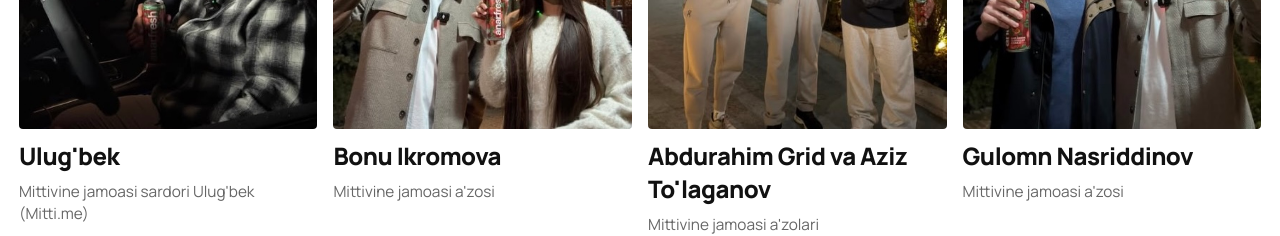
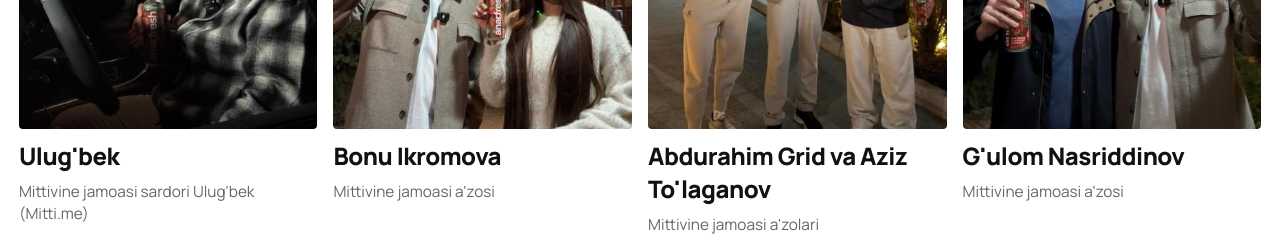
Before and after one commit to cxAbdulloh/Fresh, a React (Vite) app: page / in a window 1280 px wide. Shown: the part 3320-3556 px from the top of the page. Built offline with nearby package versions, Linux system fonts and the light colour scheme; a web font is replaced by a local one.

Commit message:
corrected name

```diff
--- a/src/Components/PartnersSection/PartnersSection.jsx
+++ b/src/Components/PartnersSection/PartnersSection.jsx
@@ -25,7 +25,7 @@ const PartnersSection = ({ t }) => {
     { id: 5, name: "Ulug'bek", title: "Mittivine jamoasi sardori Ulug'bek (Mitti.me)", image: Ulugbek, instagram: "https://instagram.com" },
     { id: 6, name: "Bonu Ikromova", title: "Mittivine jamoasi a'zosi", image: BonuIkromova, instagram: "https://instagram.com" },
     { id: 7, name: "Abdurahim Grid va Aziz To'laganov", title: "Mittivine jamoasi a'zolari", image: Abdurahim, instagram: "https://instagram.com" },
-    { id: 8, name: "Gulomn Nasriddinov", title: "Mittivine jamoasi a'zosi", image: GulomnNasriddinov, instagram: "https://instagram.com" },
+    { id: 8, name: "G'ulom Nasriddinov", title: "Mittivine jamoasi a'zosi", image: GulomnNasriddinov, instagram: "https://instagram.com" },
     { id: 9, name: "Aleksandr Orlov", title: "Rossiya va MDH miqyosidagi mashhur restoratori", image: Aleksandr, instagram: "https://instagram.com" },
     { id: 10, name: "Bekhzodbeck", title: "Taniqli avtobloger", image: Bekhzodbeck, instagram: "https://instagram.com" },
     { id: 11, name: "Sherzod Jalolov", title: "Choynakning qopqog'i loyihasi asoschisi", image: Choynakningqopqogi, instagram: "https://instagram.com" },
```
